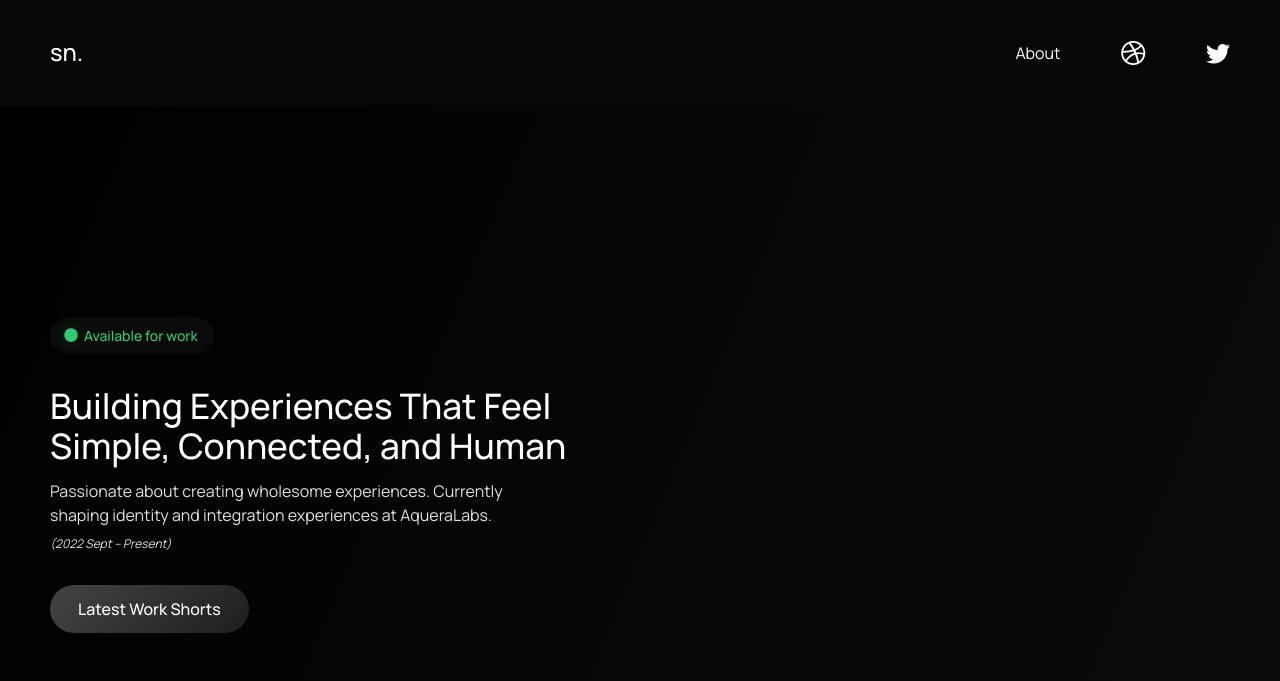
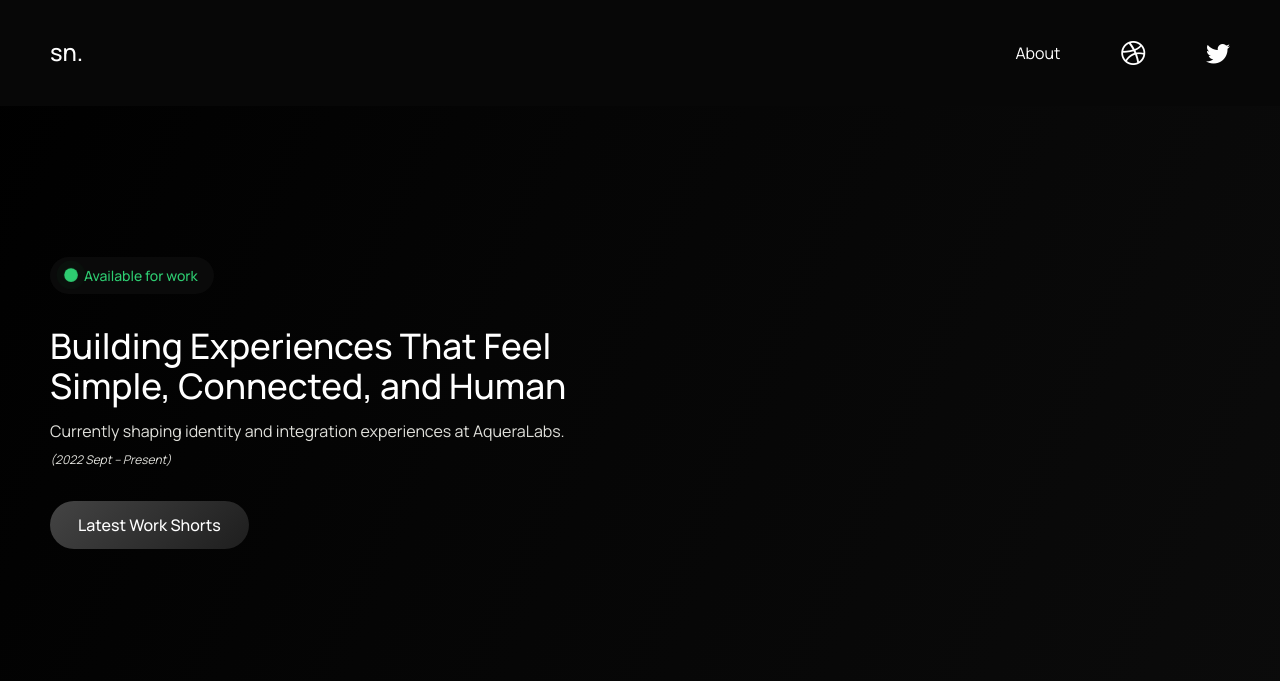
Before and after one commit to sadathnahz/Sadath, a plain HTML site: page index.html in a window 1280 px wide. Shown: the top 681 px of the page. Drawn offline with nearby package versions, Linux system fonts and the light colour scheme; a web font is replaced by a local one.

Commit message:
text changes

```diff
--- a/css/style.css
+++ b/css/style.css
@@ -18,7 +18,7 @@ body {
     text-align: center;
   }
 body .navbar {
-    padding: 12px 12px;
+    padding: 16px 16px;
     background-color: #070707
 }
 .availability-badge {
@@ -181,7 +181,7 @@ body .navbar .nav-item {
 
 
 body article {
-    padding-top: 240px
+    padding-top: 180px
 }
 
 body article .content-wrapper {
@@ -220,7 +220,7 @@ body article .content-wrapper .hero h2 a {
 
 body article .content-wrapper .hero p {
     word-wrap: break-word;
-    max-width: 500px;
+    max-width: 540px;
     margin-right: auto;
     color: #e0e0db
 }
--- a/index.html
+++ b/index.html
@@ -31,10 +31,10 @@
 				<span class="text">Available for work</span>
 			  </div>
 			<div class="hero">
-				<h2 style="white-space: pre-wrap;">Building Experiences That Feel<br>Simple, Connected, and Human</h2>
+				<h2 style="white-space: pre-wrap;">Building Experiences That Feel Simple, Connected, and Human</h2>
 
 				<p>
-				  Passionate about creating wholesome experiences. Currently shaping identity and integration experiences at AqueraLabs.
+				Currently shaping identity and integration experiences at AqueraLabs.
 				</p>
 
 				<p class="light-text fst-italic" style="font-size: 12px;">(2022 Sept – Present)</p>
```
Also changed, not shown: 1 other file.
